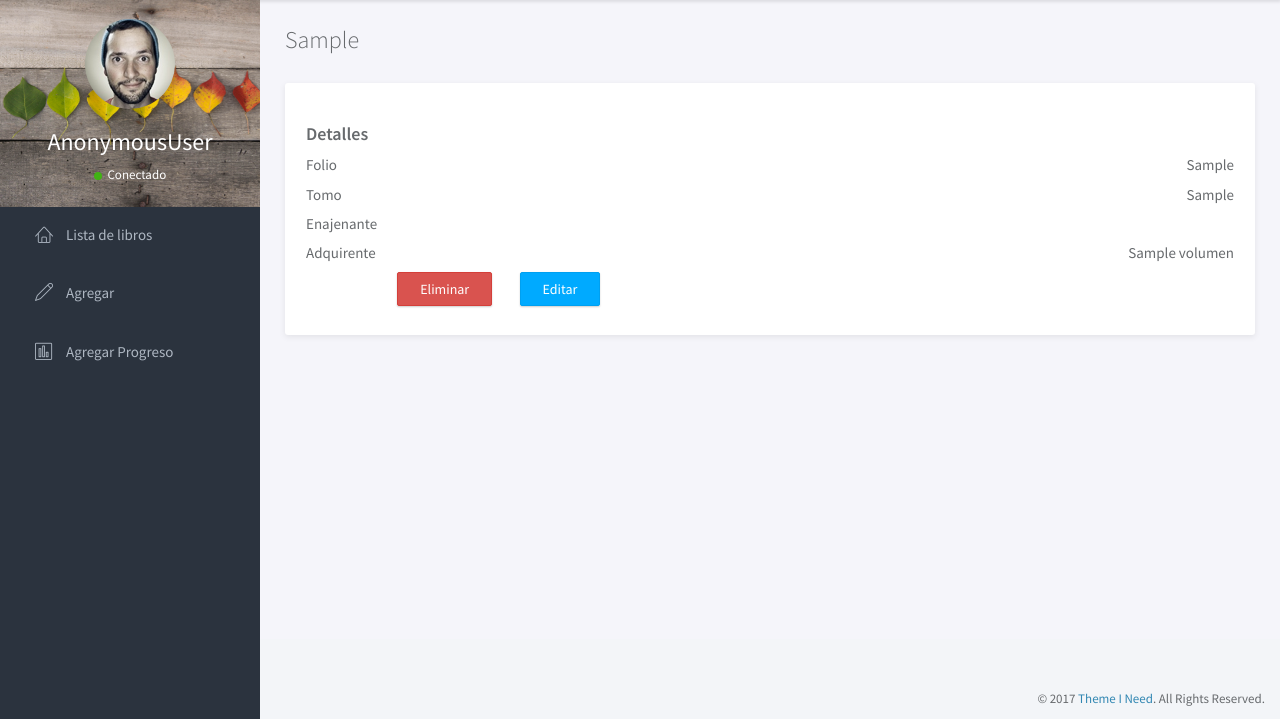
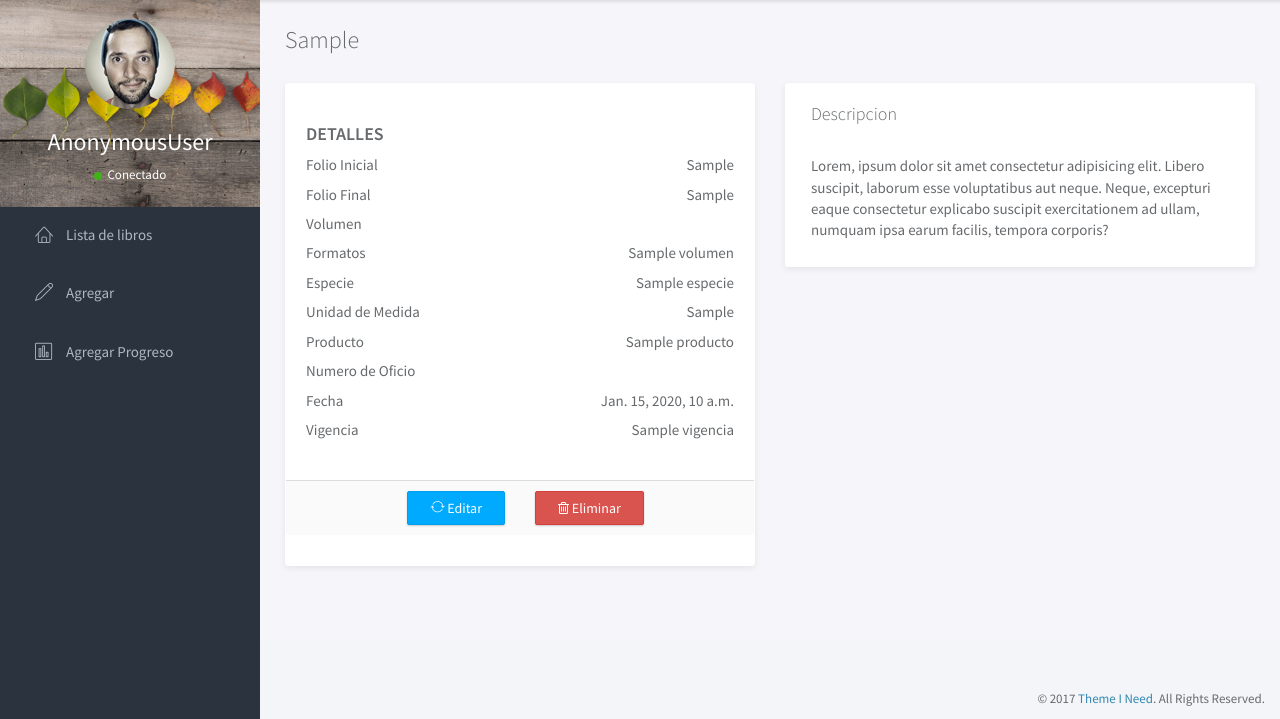
Before and after one commit to Daefher/CRRF, a Django app: template libro/templates/proyecto_detalles.html in a window 1280 px wide. Shown: the part 81-800 px from the top of the page. Run offline with Django 3.2, Linux system fonts and the light colour scheme; tables that the repository leaves empty hold one stand-in row (values such as "Sample post"); the template is opened without the code that fills it: values that come from a table or form of the project are taken from there, most other values are stand-ins (such as "Sample title", 1, 10 or a date in 2020); some libraries are stand-ins or nearby versions.

Commit message:
Vista para crear y actualizar creadas

```diff
--- a/libro/templates/agregar_proyecto.html
+++ b/libro/templates/agregar_proyecto.html
@@ -12,12 +12,12 @@
                   <h3 class="panel-title">Ingresa los datos requeridos</h3>
 								</div>
                 <div class="col-6 offset-6">
-                  <form class="" action="{% url 'libro:proyect-create' %}" method="post">
+                  <form class="" action="." method="POST">
                   <div class="panel-body">
                     {% csrf_token %}
                     <div class="form-row">
                       <div class="form-group col-md-4 mb-0">
-                        {{form.folio_inicial|as_crispy_field }}
+                         {{form.folio_inicial|as_crispy_field }}
                       </div>
                       <div class="form-group col-md-4 mb-0">
                         {{form.no_formatos|as_crispy_field }}
--- a/libro/templates/lista_proyectos.html
+++ b/libro/templates/lista_proyectos.html
@@ -13,10 +13,10 @@
 			</div>
 			<div class="panel-body">
 			<div class="table-responsive">
-				<table class="table project-table" id="TPeople">
+				<table class="table table-hover project-table" id="TPeople">
 				<thead>
 					 <tr>
-             <th>Folio In </th>
+             <th>Folio Inicial</th>
              <th>Folio Final</th>
              <th>No.de formato</th>
              <th>Volumen</th>
@@ -31,7 +31,7 @@
 					</thead>
 					<tbody>
 							{% for instance in object_list %}
-								<tr>
+								<tr onclick="window.location.href = '{% url 'libro:proyect-detail' id=instance.pk  %}';">
 									<td>{{instance.folio_inicial}}</td>
 									<td>{{instance.folio_final}}</td>
 									<td>{{instance.no_formatos}}</td>
--- a/libro/templates/proyecto_detalles.html
+++ b/libro/templates/proyecto_detalles.html
@@ -6,33 +6,51 @@
     <div class="container-fluid">
       <h3 class="page-title">{{proyect.titular}} </h3>
     <div class="row">
-     <div class="col-md-12">
+		<div class="col-md-6">
 			<div class="panel">
 					<div class="profile-detail">
 						<div class="profile-info">
 							<ul class="list-unstyled list-justify">
-                <h4 class="heading">Detalles</h4>
-									<li>Folio <span>{{object.folio_inicial}}</span></li>
-									<li>Tomo <span>{{object.folio_final}}</span></li>
-									<li>Enajenante <span>{{object.no_formatos}}</span></li>
-									<li>Adquirente <span>{{object.volumen}}</span></li>
-									<li>
-										<div class="col-sm-4 text-right"><a href="{% url 'libro:proyect-update' id=object.pk %}" class="btn btn-primary">Editar</a>
-										<div class="col-sm-8 text-right">
+								<h4 class="heading">DETALLES</h4>
+									<li>Folio Inicial <span>{{object.folio_inicial}}</span></li>
+									<li>Folio Final <span>{{object.folio_final}}</span></li>
+									<li>Volumen <span>{{object.no_formatos}}</span></li>
+									<li>Formatos <span>{{object.volumen}}</span></li>
+									<li>Especie <span>{{object.especie}}</span></li>
+									<li>Unidad de Medida <span>{{object.unidad_de_medida}}</span></li>
+									<li>Producto <span>{{object.producto}}</span></li>
+									<li>Numero de Oficio <span>{{object.no_oficio}}</span></li>
+									<li>Fecha  <span>{{object.fecha}}</span></li>
+									<li>Vigencia <span>{{object.Vigencia}}</span></li>
+								</ul>
+					</div>
+					<div class="panel-footer">
+						<div class="row">
+							<div class="col-md-6 text-right">
+								<a href="{% url 'libro:proyect-update' id=object.pk %}" class="btn btn-primary"><i class="lnr lnr-sync"></i> Editar</a>
+							</div>
+
+							<div class="col-md-6 ">
 								<form action="{% url 'libro:proyect-delete' id=object.pk %}" method="post">
 									{% csrf_token %}
-												<button type="submit" class="btn btn-danger">Eliminar</button>
+									<button type="submit" class="btn btn-danger"><i class="fa fa-trash-o"></i> Eliminar</button>
 								</form>
-										</div>
-									</li>
-
-							</ul>
 							</div>
 						</div>
 					</div>
 				</div>
 			</div>
-
+		</div>
+		<div class="col-md-6">
+			<div class="panel">
+				<div class="panel-heading">
+					<h3 class="panel-title">Descripcion</h3>
+				</div>
+				<div class="panel-body">
+					<p>Lorem, ipsum dolor sit amet consectetur adipisicing elit. Libero suscipit, laborum esse voluptatibus aut neque. Neque, excepturi eaque consectetur explicabo suscipit exercitationem ad ullam, numquam ipsa earum facilis, tempora corporis?</p>
+				</div>
+			</div>
+		</div>
 		</div>
 		</div>
     </div>
@@ -42,19 +60,8 @@
   </div>
  {% include "Scripts.html" %}
 
-	<script type="text/javascript">
-		var progreso = "{{progress}}";
-		var Noterminado =  "{{NoTerminado}}";
-		var terminados = "{{terminados}}";
-		var actual;
-		if(progreso != 0){
-			actual = terminados*100/progreso;
-		}else{
-			actual = 0;
-		}
-		console.log(progreso,Noterminado,terminados,actual);
-
-		document.getElementById('barra').style.width = actual+"%";
+<script>
+	//TODO: Agregar funcion para mandar un modal con el formulario de confirmacion de eliminacion de registro
 </script>
 
 {% endblock %}
--- a/libro/views.py
+++ b/libro/views.py
@@ -43,7 +43,6 @@
 
 class proyect_list_view(ListView):
     template_name = 'lista_proyectos.html'
-    queryset = proyect.objects.all()
 
     def get_queryset(self):
         query = self.request.GET.get('q')
@@ -53,7 +52,8 @@
                 Q(titular__icontains=query)
                 ).distinct()
             return queryset_list
-        return self.queryset
+        query = proyect.objects.all()
+        return query
 
 class proyect_detail_view(DetailView):
     template_name = 'proyecto_detalles.html'
```
Lines whose indentation alone changed are shown as unchanged.
